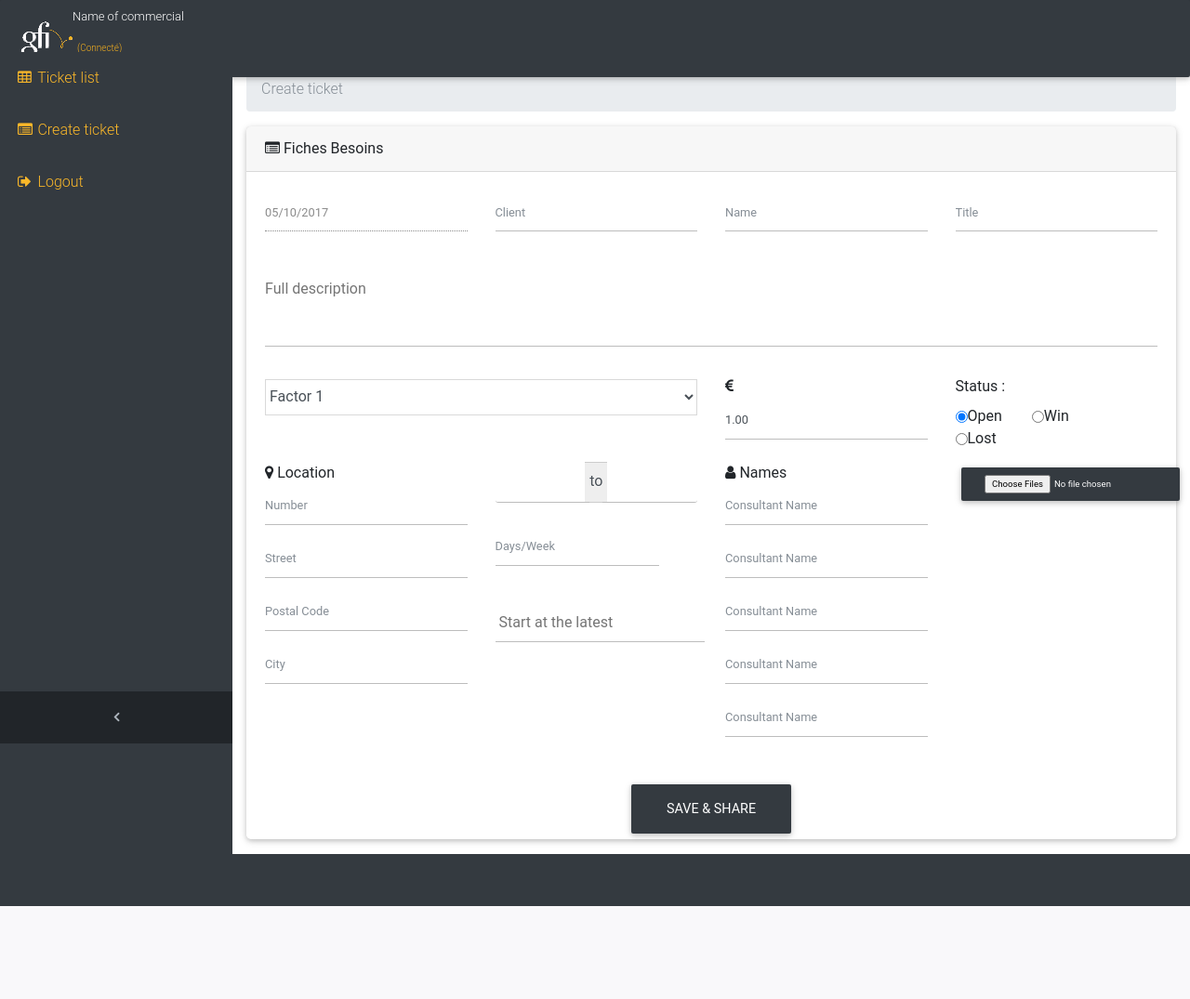
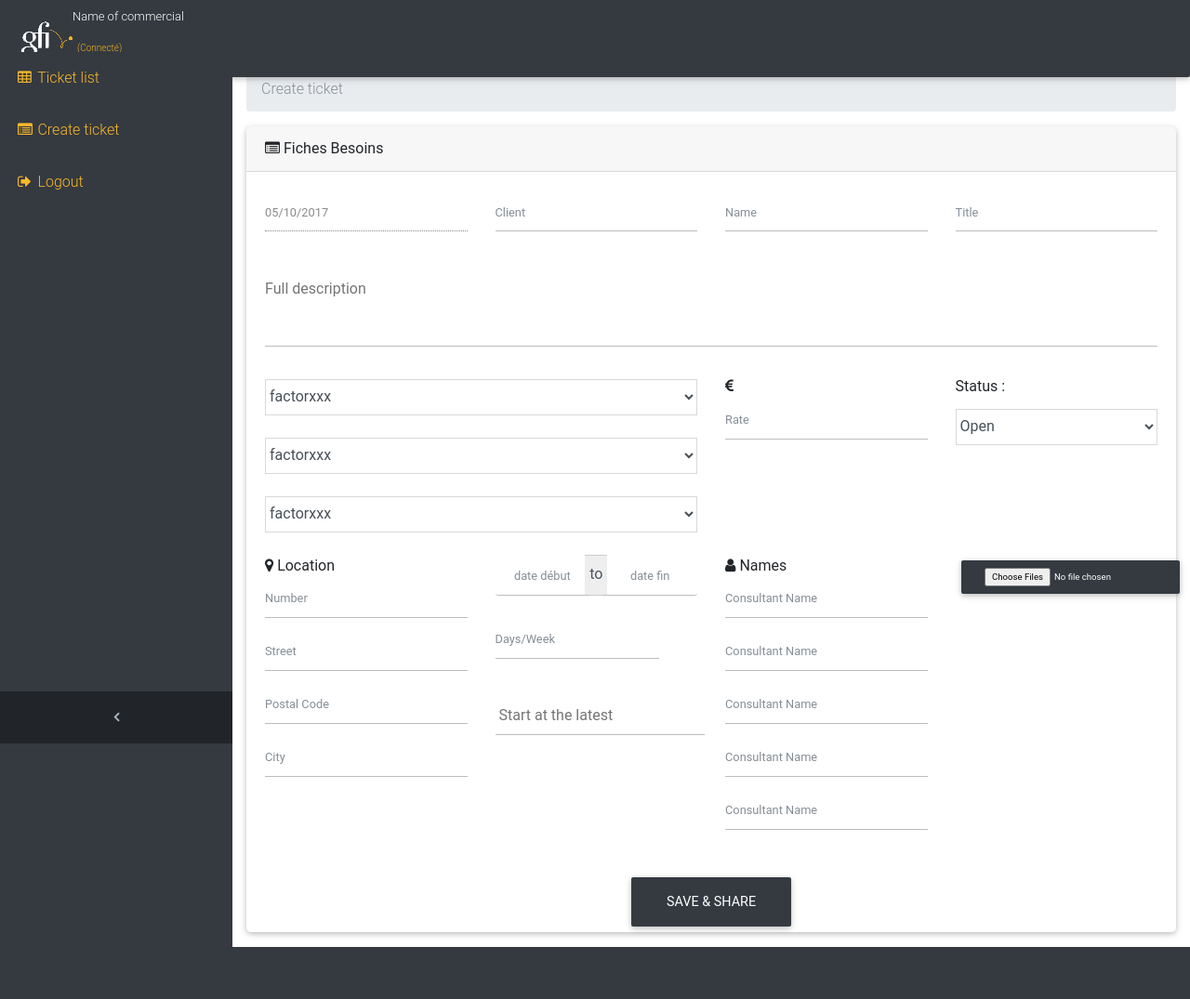
Before and after one commit to AbdeSN/indecis, a PHP site: page /ticket.php in a window 1280 px wide. Shown: the whole page at 93% size. Before the commit the page ends 975 px from the top, so only its background shows below. Run offline with PHP 8.4, Linux system fonts and the light colour scheme; some web fonts are replaced.

Commit message:
formulaire

```diff
--- a/ticket.php
+++ b/ticket.php
@@ -106,22 +106,22 @@
     <div class="card-body">
       <div class="row">
         <div class="col-md-3"> <div class="md-form form-sm">
-          <input placeholder="Date" type="text" id="nowdate" class="form-control" disabled>
+          <input name="datedujour" placeholder="Date" type="text" id="nowdate" class="form-control" disabled>
         </div></div>
         <div class="col-md-3"> <div class="md-form form-sm">
-          <input placeholder="Client" type="text" id="Client" class="form-control">
+          <input name="nomentreprise" placeholder="Client" type="text" id="Client" class="form-control">
         </div> </div>
         <div class="col-md-3"><div class="md-form form-sm">
-          <input placeholder="Name" type="text" id="Name" class="form-control">
+          <input name="nomclient" placeholder="Name" type="text" id="Name" class="form-control">
         </div> </div>
         <div class="col-md-3"><div class="md-form form-sm">
-          <input placeholder="Title" type="text" id="Title" class="form-control">
+          <input name="titreticket" placeholder="Title" type="text" id="Title" class="form-control">
         </div> </div>
       </div>
       <div class="row">
         <div class="col md">
           <div class="md-form form-sm">
-            <textarea type="text" id="fulldescription" class="md-textarea" rows="" placeholder="Full description"></textarea>
+            <textarea name="descriptionticket" type="text" id="fulldescription" class="md-textarea" rows="" placeholder="Full description"></textarea>
           </div>
         </div>
       </div>
@@ -130,71 +130,82 @@
             <div class="md-form form-sm">
             <div class="form-group">
               <select class="form-control form-control-lg">
-                <option>Factor 1</option>
-                <option>Factor 2</option>
-                <option>Factor 3</option>
+                <option name="factor1">factorxxx</option>
+                <option name="factor2">factorxxx</option>
+                <option name="factor3">factorxxx</option>
               </select>
             </div>
           </div>
+          <div class="md-form form-sm">
+          <div class="form-group">
+            <select class="form-control form-control-lg">
+              <option name="factor1">factorxxx</option>
+              <option name="factor2">factorxxx</option>
+              <option name="factor3">factorxxx</option>
+            </select>
+          </div>
+        </div>
+        <div class="md-form form-sm">
+        <div class="form-group">
+          <select class="form-control form-control-lg">
+            <option name="factor1">factorxxx</option>
+            <option name="factor2">factorxxx</option>
+            <option name="factor3">factorxxx</option>
+          </select>
+        </div>
+      </div>
           </div>
           <div class="col-md-3"> <div class="md-form form-sm">
         <i class="fa fa-eur"></i>
-          <input placeholder="Rate" type="number" min="0.00" step="0.01" value="1.00" id="Rate" class="form-control">
+          <input name="montant" placeholder="Rate" type="number" min="0.00" step="0.01" id="Rate" class="form-control">
         </div>
-
           </div>
           <div class="col-md-3"><label for="form5">Status :</label>
-          <form class="form-inline">
-
+            <div class="md-form form-sm">
             <div class="form-group">
-              <input name="group1" type="radio" id="radio1" checked="checked">
-              <label for="radio11">Open</label>
+              <select class="form-control form-control-lg">
+                <option name="factor1">Open</option>
+                <option name="factor2">Win</option>
+                <option name="factor3">Lost</option>
+              </select>
             </div>
-            <div class="form-group">
-              <input name="group1" type="radio" id="radio2">
-              <label for="radio21">Win</label>
-            </div>
-            <div class="form-group">
-              <input name="group1" type="radio" id="radio3">
-              <label for="radio31">Lost</label>
-            </div>
-          </form>
+          </div>
 
           </div>
         </div>
       <div class="row">
         <div class="col-md-3">
         <i class="fa fa-map-marker"></i> <span>Location</span><div class="md-form form-sm">
-          <input placeholder="Number" type="number" id="Location" class="form-control">
-          <input placeholder="Street" type="text" id="Location" class="form-control">
-          <input placeholder="Postal Code" type="number" id="Location" class="form-control">
-          <input placeholder="City" type="text" id="Location" class="form-control">
+          <input name="streetnb" placeholder="Number" type="number" id="Location" class="form-control">
+          <input name="street" placeholder="Street" type="text" id="Location" class="form-control">
+          <input name="postalcode" placeholder="Postal Code" type="number" id="Location" class="form-control">
+          <input name="city" placeholder="City" type="text" id="Location" class="form-control">
         </div></div>
         <div class="col-md-3">
           <div class="form-inline">
             <div class="md-form form-sm">
                 <div class="input-group input-daterange">
-                <input type="text" class="form-control datepicker" value="" placeholder="">
+                <input name="datedebut" type="text" class="form-control datepicker" value="" placeholder="date début">
                 <div class="input-group-addon"><span>to</span></div>
-                <input type="text" class="form-control datepicker" value="" placeholder="">
+                <input name="datefin" type="text" class="form-control datepicker" value="" placeholder="date fin">
                 </div>
             </div>
             <div class="md-form form-sm">
-              <input placeholder="Days/Week" type="number" min="0" step="1" id="Duration" class="form-control">
+              <input name="nbjoursemaine" placeholder="Days/Week" type="number" min="0" step="1" id="Duration" class="form-control">
             </div>
           </div>
             <div class="from-group date">
-              <input class="datepicker" type="text" name="date" placeholder="Start at the latest">
+              <input class="datepicker" type="text" name="dateauplustard" placeholder="Start at the latest">
             </div>
         </div>
         <div class="col-md-3">
         <i class="fa fa-user"></i> <span>Names</span>
           <div class="md-form form-sm">
-          <input placeholder="Consultant Name" type="text" id="consultantname1" class="form-control">
-          <input placeholder="Consultant Name" type="text" id="consultantname2" class="form-control">
-          <input placeholder="Consultant Name" type="text" id="consultantname3" class="form-control">
-          <input placeholder="Consultant Name" type="text" id="consultantname4" class="form-control">
-          <input placeholder="Consultant Name" type="text" id="consultantname5" class="form-control">
+          <input name ="consultantname1" placeholder="Consultant Name" type="text" id="consultantname1" class="form-control">
+          <input name ="consultantname2" placeholder="Consultant Name" type="text" id="consultantname2" class="form-control">
+          <input name ="consultantname3" placeholder="Consultant Name" type="text" id="consultantname3" class="form-control">
+          <input name ="consultantname4" placeholder="Consultant Name" type="text" id="consultantname4" class="form-control">
+          <input name ="consultantname5" placeholder="Consultant Name" type="text" id="consultantname5" class="form-control">
         </div> </div>
         <div class="col-md-3">
         <form action="#">
```
